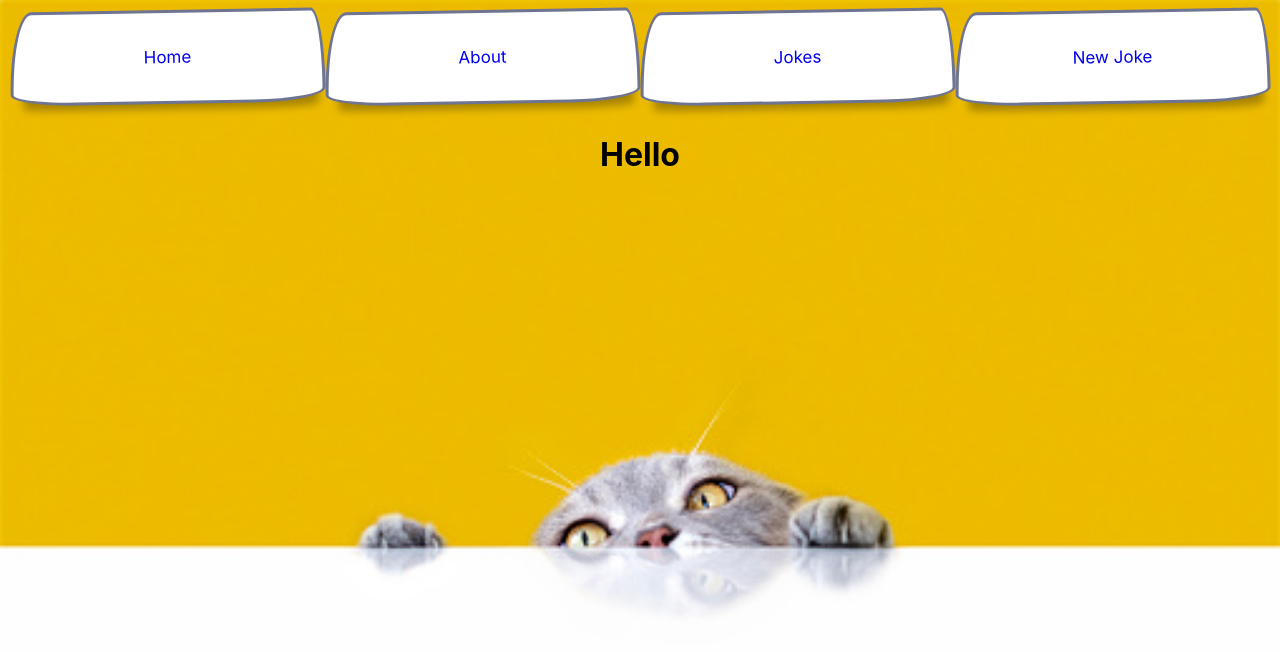
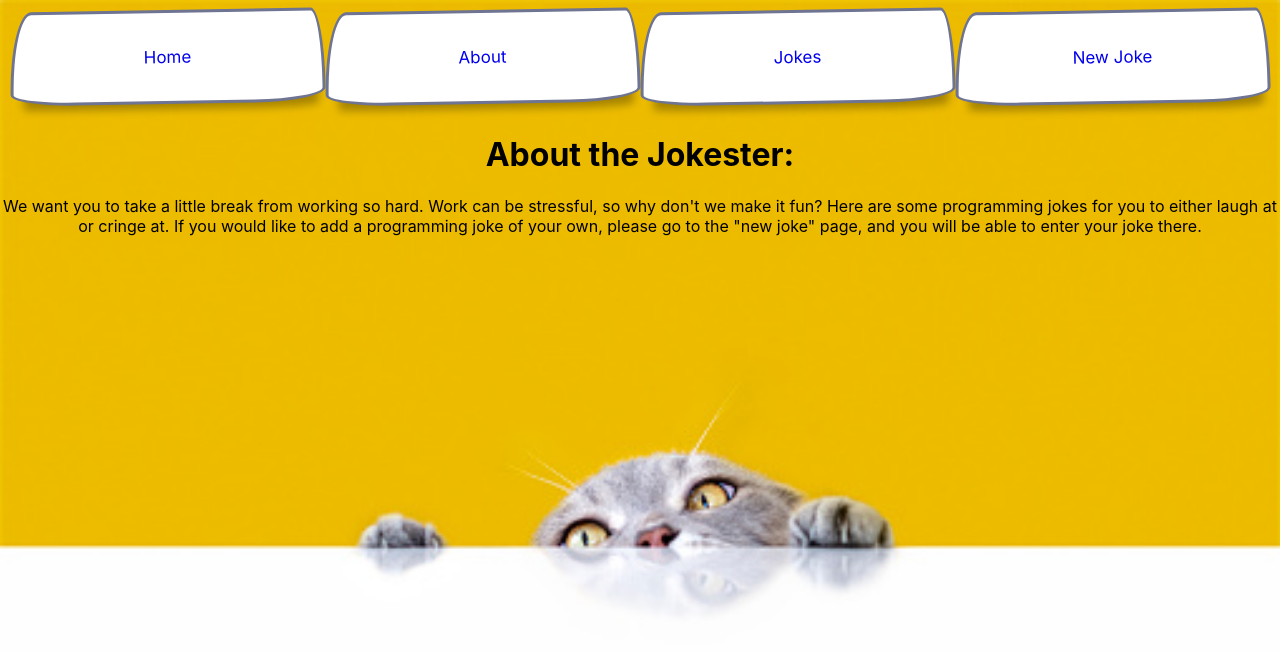
Before and after one commit to riannacastro/joke-frontend, a React (Create React App) app: page /about in a window 1280 px wide. Shown: the top 652 px of the page. Built offline with nearby package versions, Linux system fonts and the light colour scheme.

Commit message:
edited about

```diff
--- a/src/Components/AboutPage.js
+++ b/src/Components/AboutPage.js
@@ -3,8 +3,15 @@ import React, { Component } from 'react'
 export default class AboutPage extends Component {
     render() {
         return (
-            <div>
-                <h1>Hello</h1>
+            <div className="about-cont">
+                <h1>About the Jokester:</h1>
+                <p>We want you to take a little break from working so hard. Work can
+                    be stressful, so why don't we make it fun? Here are some programming jokes
+                    for you to either laugh at or cringe at.
+
+                    If you would like to add a programming joke of your own, please go to the
+                    "new joke" page, and you will be able to enter your joke there.
+                </p>
             </div>
         )
     }
```
